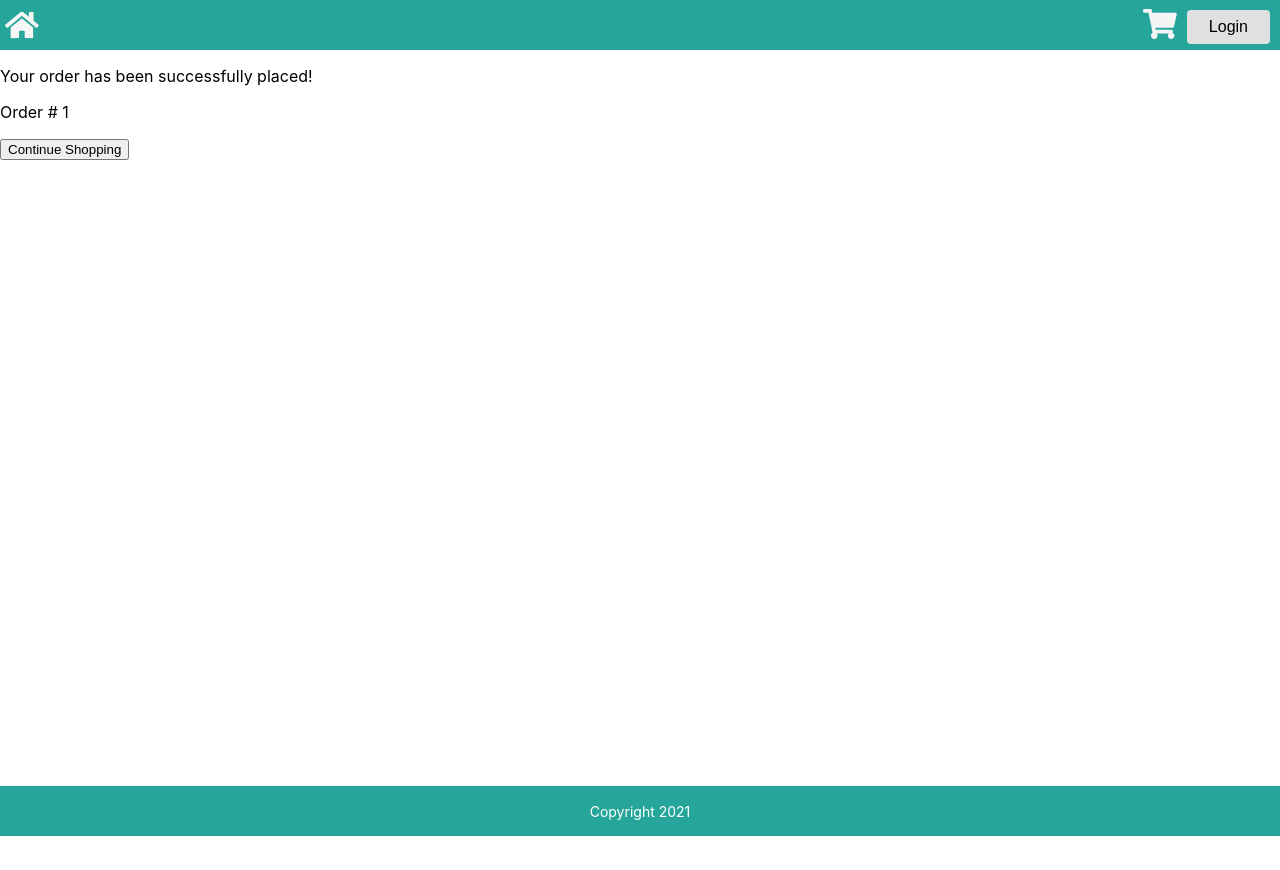
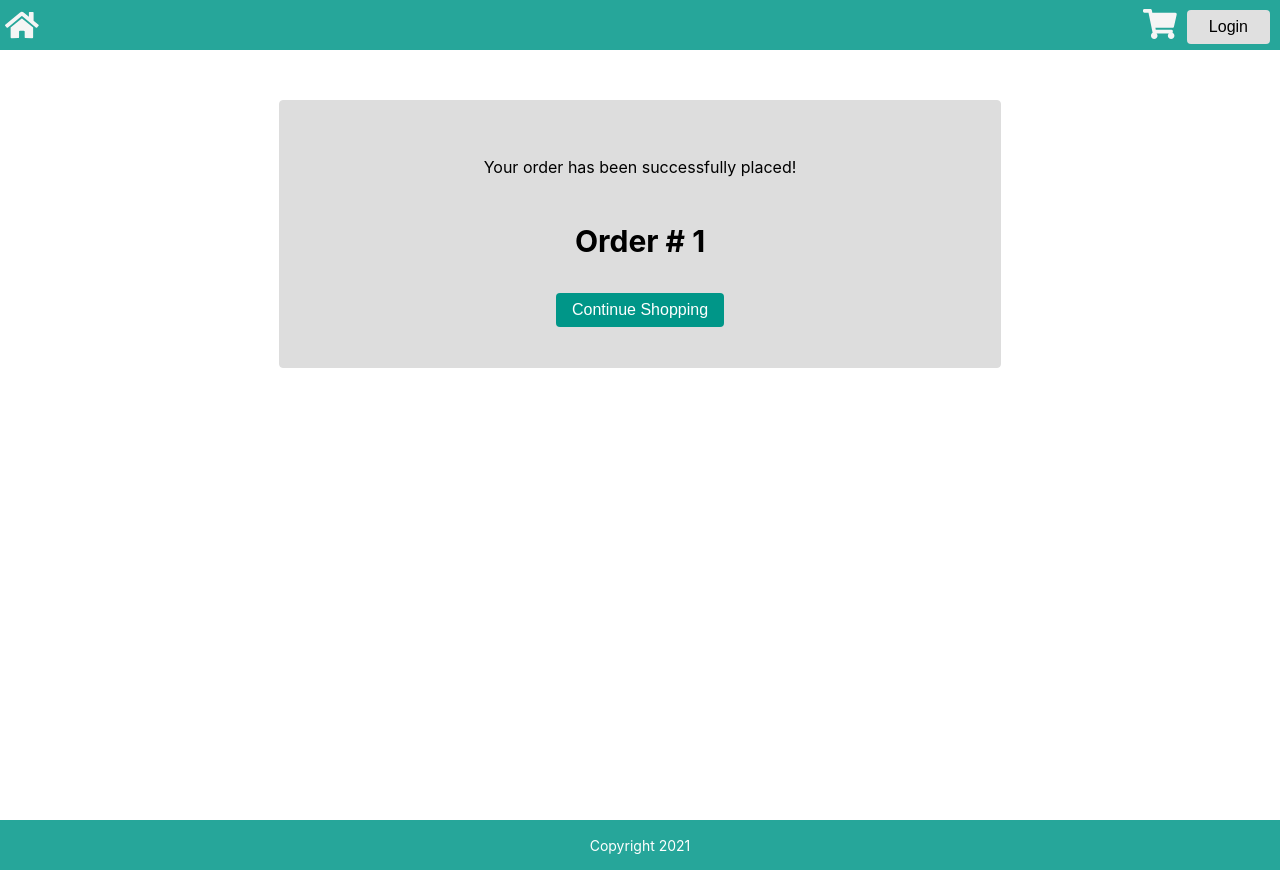
Before and after one commit to acgoitia/ecommerce, a React (Create React App) app in the folder client/: page /checkout/1 in a window 1280 px wide. Before the commit the page ends 836 px from the top, so only its background shows below. Built offline with nearby package versions, Linux system fonts and the light colour scheme.

Commit message:
order confirmation formatting

```diff
--- a/client/src/components/orderConfirmation/OrderConfirmation.js
+++ b/client/src/components/orderConfirmation/OrderConfirmation.js
@@ -10,9 +10,9 @@ function OrderConfirmation (props) {
     }
 
     return (
-        <div>
+        <div className="order-confirmation">
             <p>Your order has been successfully placed!</p>
-            <p>Order # {props.match.params.id}</p>
+            <p className="order-no">Order # {props.match.params.id}</p>
             <button onClick={handleClick}>Continue Shopping</button>
         </div>
     );
--- a/client/src/components/orderConfirmation/orderConfirmation.css
+++ b/client/src/components/orderConfirmation/orderConfirmation.css
@@ -0,0 +1,34 @@
+.order-confirmation {
+    display: flex;
+    flex-direction: column;
+    align-items: center;
+    border: 1px solid #ddd;
+    background-color: #ddd;
+    margin: auto;
+    margin-top: 50px;
+    padding: 40px;
+    border-radius: 4px;
+    width: 50%;
+}
+
+.order-confirmation .order-no {
+    font-size: 30px;
+    font-weight: 700;
+}
+
+
+.order-confirmation button {
+    background-color: #009688;
+    color: white;
+    padding: 8px 16px;
+    border: none;
+    border-radius: 4px;
+    cursor: pointer;
+    margin-top: 4px;
+    font-size: 1rem;
+
+}
+
+.order-confirmation button:hover {
+    background-color: #00695c;
+}
```
